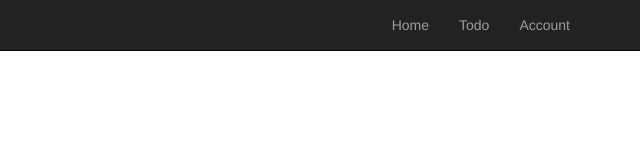
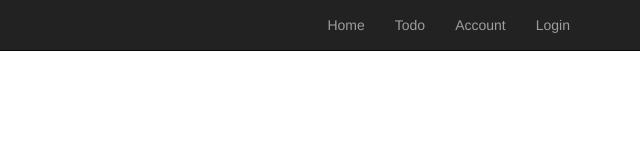
Before and after one commit to markie036/angularJS-todo, a website: page index.html in a window 1280 px wide. Shown: the full height of the page, 640-1280 px from the left. Drawn offline with nearby package versions, Linux system fonts and the light colour scheme.

Commit message:
index.html

```diff
--- a/index.html
+++ b/index.html
@@ -25,6 +25,7 @@
                 <li><a href="/">Home</a></li>
                 <li><a href="/todo">Todo</a></li>
                 <li><a href="/accounts/register">Account</a></li>
+                <li><a href="/accounts/login">Login</a></li>
             </ul>
         </div>
     </nav>
```
